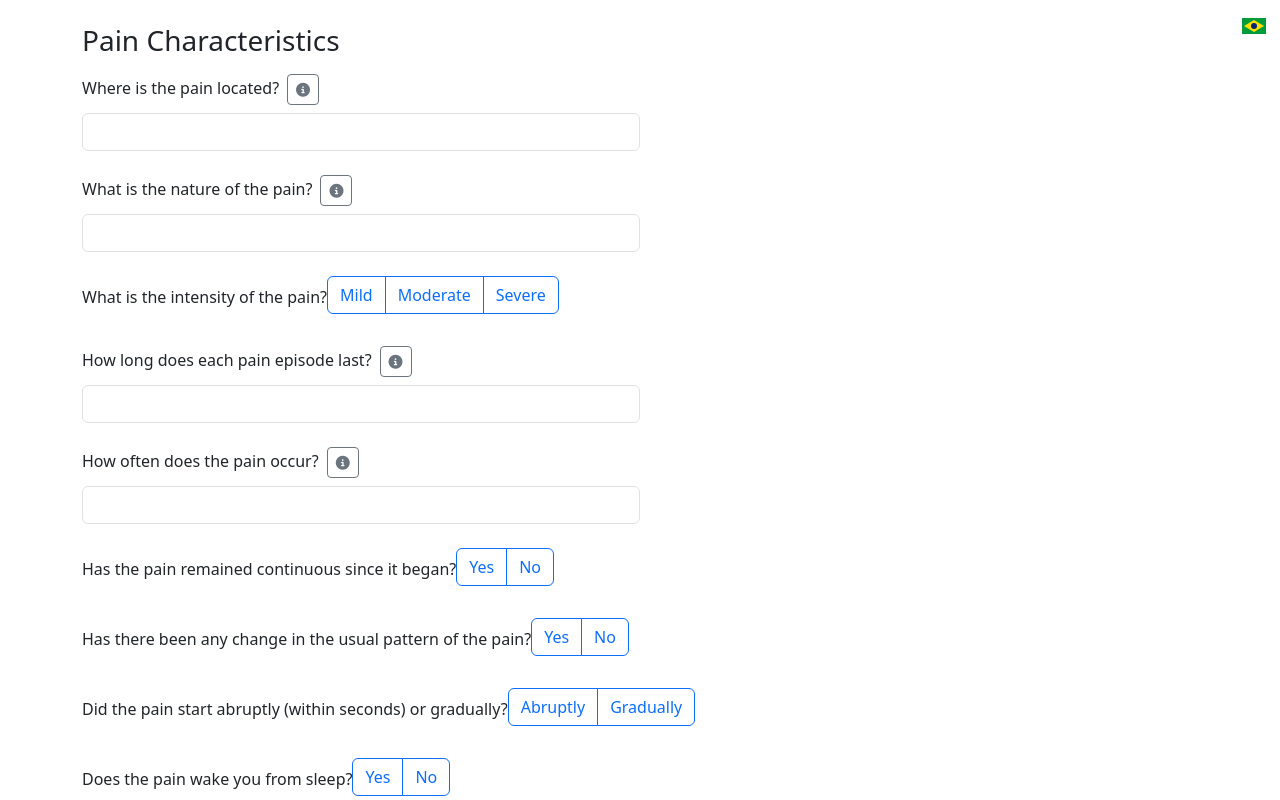
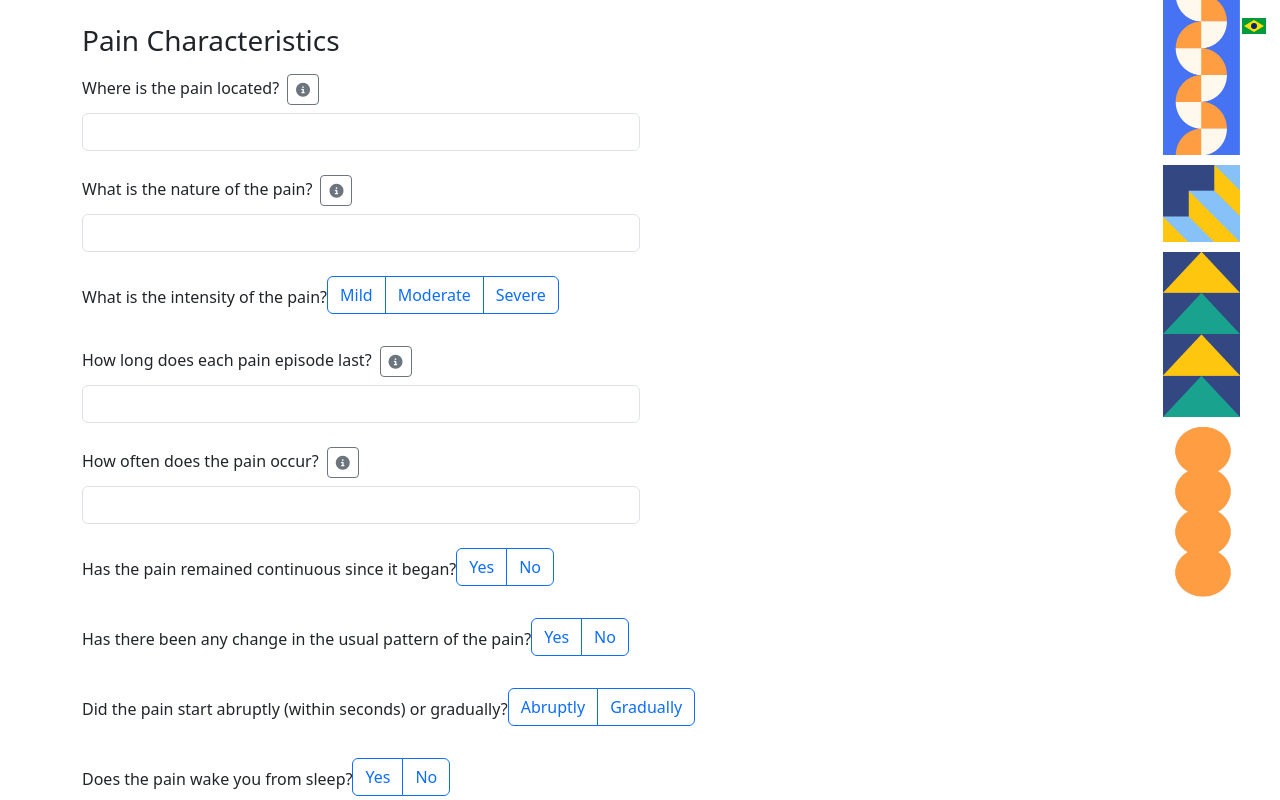
Before and after one commit to joaobrainer/head.ai, a CodeIgniter app: page /database/anamnese-estruturada in a window 1280 px wide. Shown: the top 800 px of the page. Run offline with CodeIgniter, Linux system fonts and the light colour scheme; some libraries are stand-ins or nearby versions.

Commit message:
Add case-view side images to structured anamnesis page

```diff
--- a/plataforma/application/views/anamnese_estruturada.php
+++ b/plataforma/application/views/anamnese_estruturada.php
@@ -49,6 +49,18 @@ defined('BASEPATH') or exit('No direct script access allowed');
         background-color: #0F1C3A;
     }
 
+    .side-graphics {
+        position: absolute;
+        right: 10px;
+        top: 50%;
+        transform: translateY(-50%);
+        display: flex;
+        flex-direction: column;
+        gap: 10px;
+        margin-right: 20px;
+        height: 100%;
+    }
+
     @media (max-width: 768px) {
         .buttons-container {
             flex-direction: column;
@@ -71,6 +83,12 @@ defined('BASEPATH') or exit('No direct script access allowed');
 </style>
 <body>
     <div class="container py-4" id="questionnaire"></div>
+    <div class="side-graphics">
+        <img class="imagens-estaticas" style="height: 155px; width: 77px; margin-right: 10px;" src="<?= base_url('assets/images/background/14.png')  ?>" alt="">
+        <img class="imagens-estaticas" style="height: 77px; width: 77px; margin-right: 10px;" src="<?= base_url('assets/images/background/19.png')  ?>" alt="">
+        <img class="imagens-estaticas" style="height: 165px; width: 77px;" src="<?= base_url('assets/images/background/15.png')  ?>" alt="">
+        <img class="imagens-estaticas" style="height: 170px; width: 77px;" src="<?= base_url('assets/images/background/8.png')  ?>" alt="">
+    </div>
     <div class="buttons-container">
         <button class="button back" id="backBtn">Voltar</button>
         <button class="button primary" id="submitBtn">Classificar</button>
```
